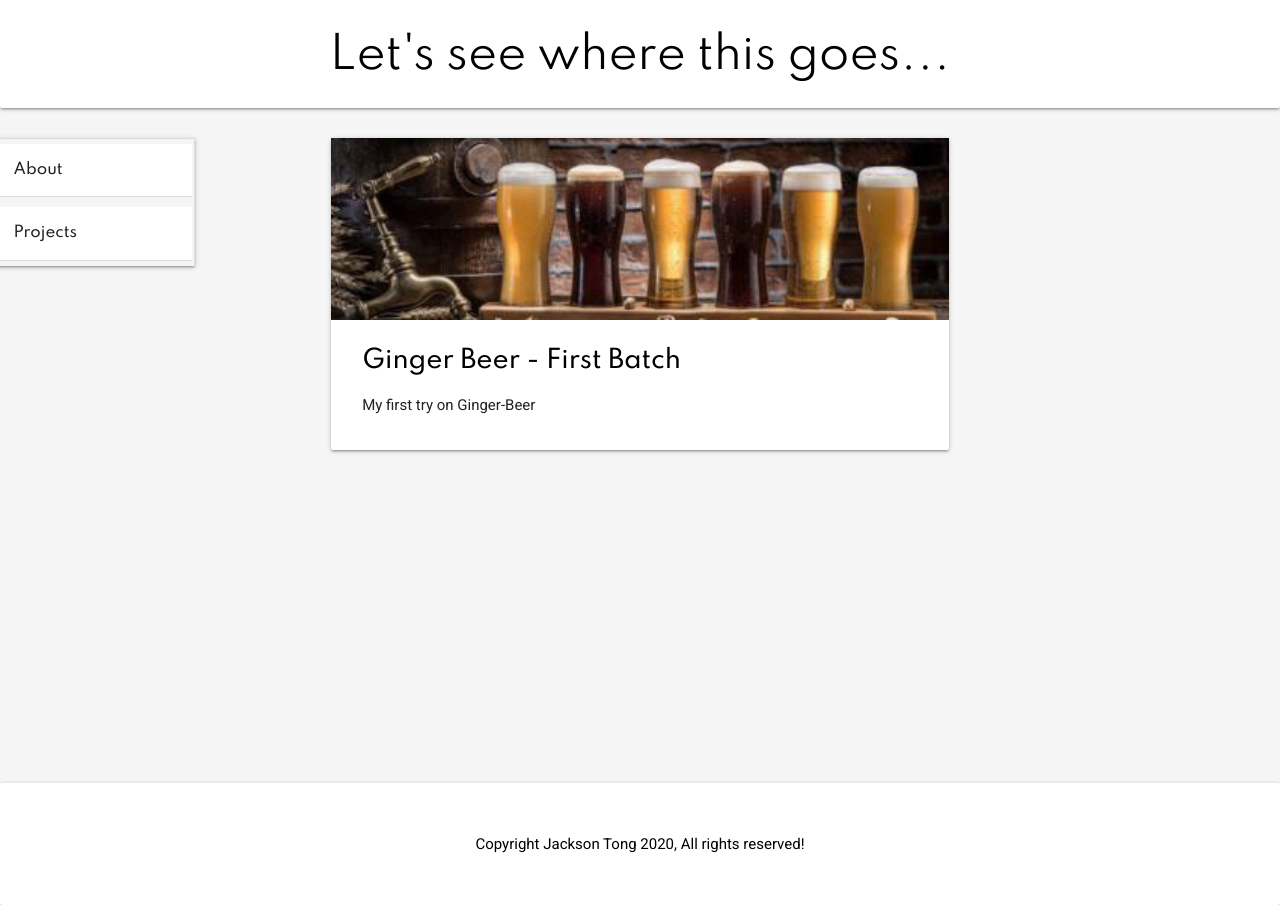
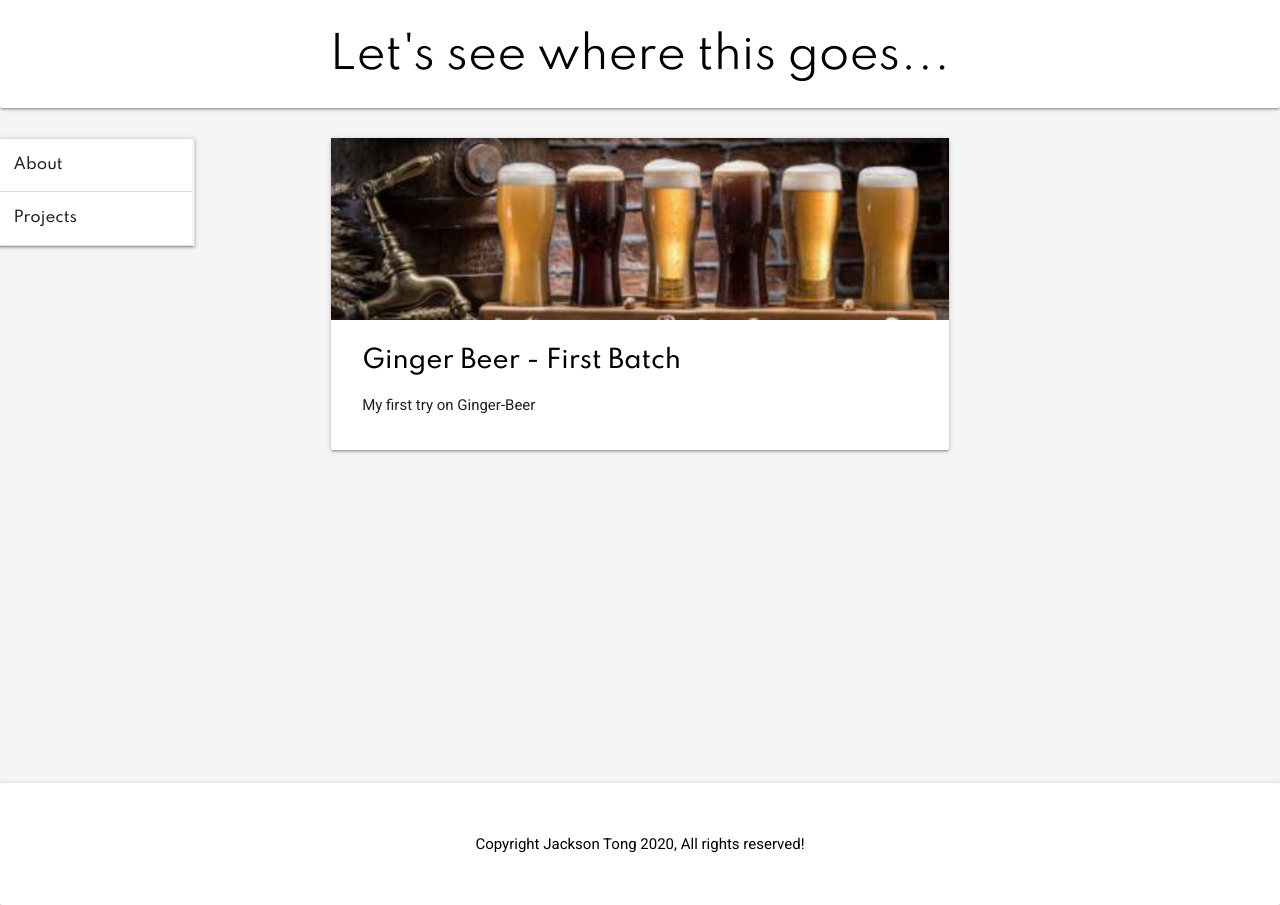
Before and after one commit to jactong/jactong.github.io, a Jekyll site: the page built from index.md, in a window 1280 px wide. Built offline with Jekyll 4.4.1, drawn with Linux system fonts in a browser that asks for light colours; nearby versions of some CDN libraries.

Commit message:
Update style.css

```diff
--- a/assets/css/style.css
+++ b/assets/css/style.css
@@ -13,6 +13,20 @@ body {
   width: 100%;
 }
 
-ul li { padding-bottom: 5px; padding-top: 5px; }
+ul:not(.browser-default) {
+  padding-left: 20px;
+  list-style-type: disc;
+}
 
-ol li { padding-bottom: 5px; padding-top: 5px; }
+ul:not(.browser-default) > li {
+  list-style-type: disc;
+}
+
+.side{
+list-style-type: none;
+
+}
+
+.art li {
+  padding: 5px 0px;
+}
```
